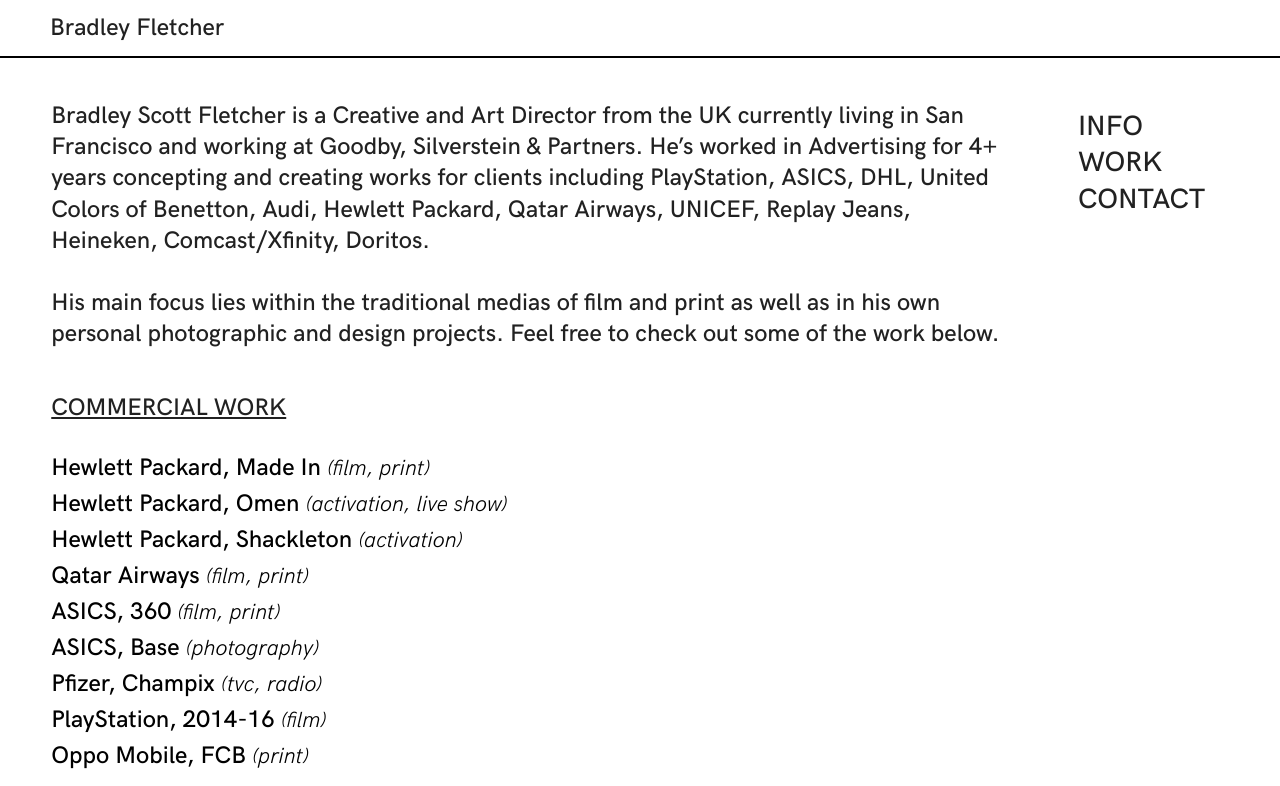
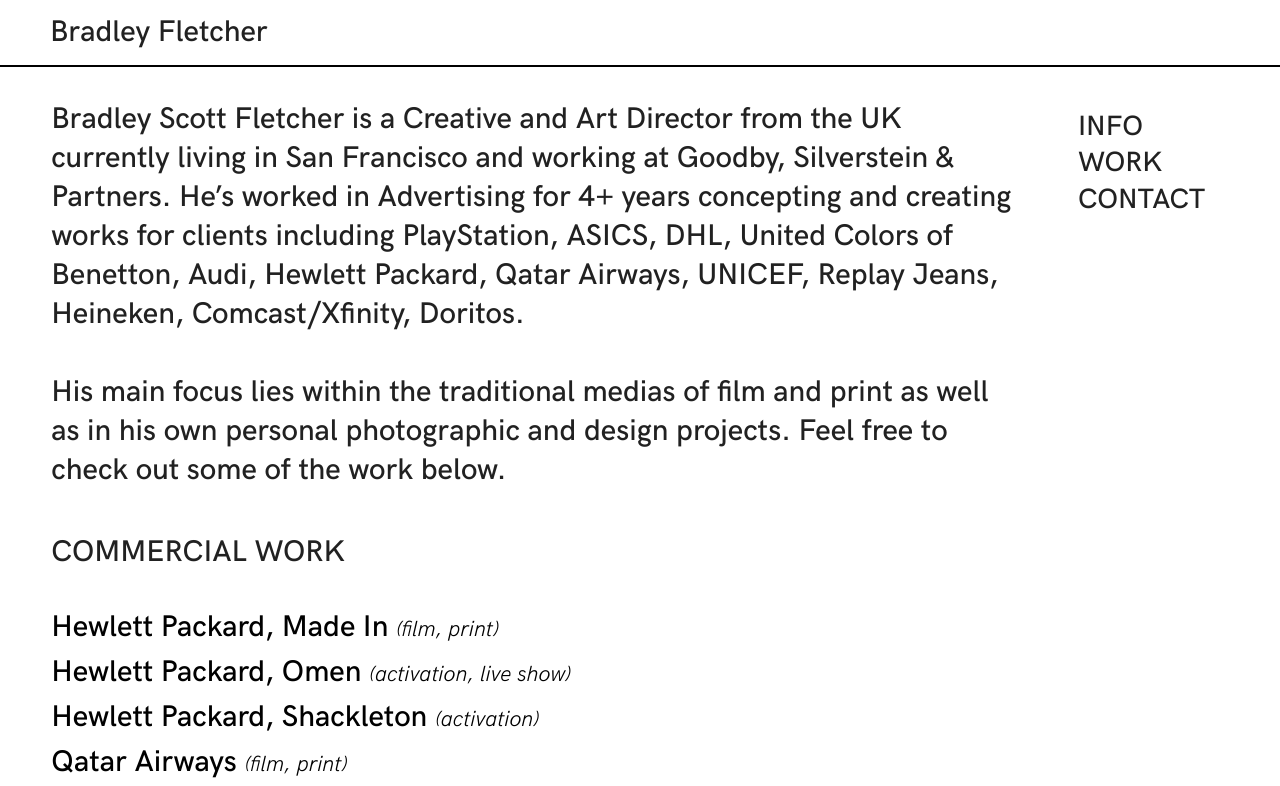
Before and after one commit to courtoisno/BWEB, a plain HTML site: page index.html in a window 1280 px wide. Shown: the top 786 px of the page. Drawn offline with nearby package versions, Linux system fonts and the light colour scheme; files whose address does not match are found by name; a web font is replaced by a local one.

Commit message:
Add files via upload

```diff
--- a/instances/main.css
+++ b/instances/main.css
@@ -106,7 +106,7 @@ color: red;}
 .titl{
         margin-left: 40px;
     font-family: HK2;
-    font-size: 24px;
+    font-size: 30px;
     margin-top: 10px;
     margin-bottom: 10px;
 }
@@ -120,7 +120,7 @@ color: red;}
         margin-left: 40px;
     padding: 0px;
     margin-top: 40px;
-    font-size: 24px;
+    font-size: 30px;
 
 }
 .intro{
@@ -140,9 +140,9 @@ color: red;
 font-family: 'Zara';
 }
 .categories{
-    text-decoration: underline;
+    text-decoration: none;
 }
 
 .titletxt{
-    font-size: 24px;
+    font-size: 30px;
     line-height: 1.3;}
```
